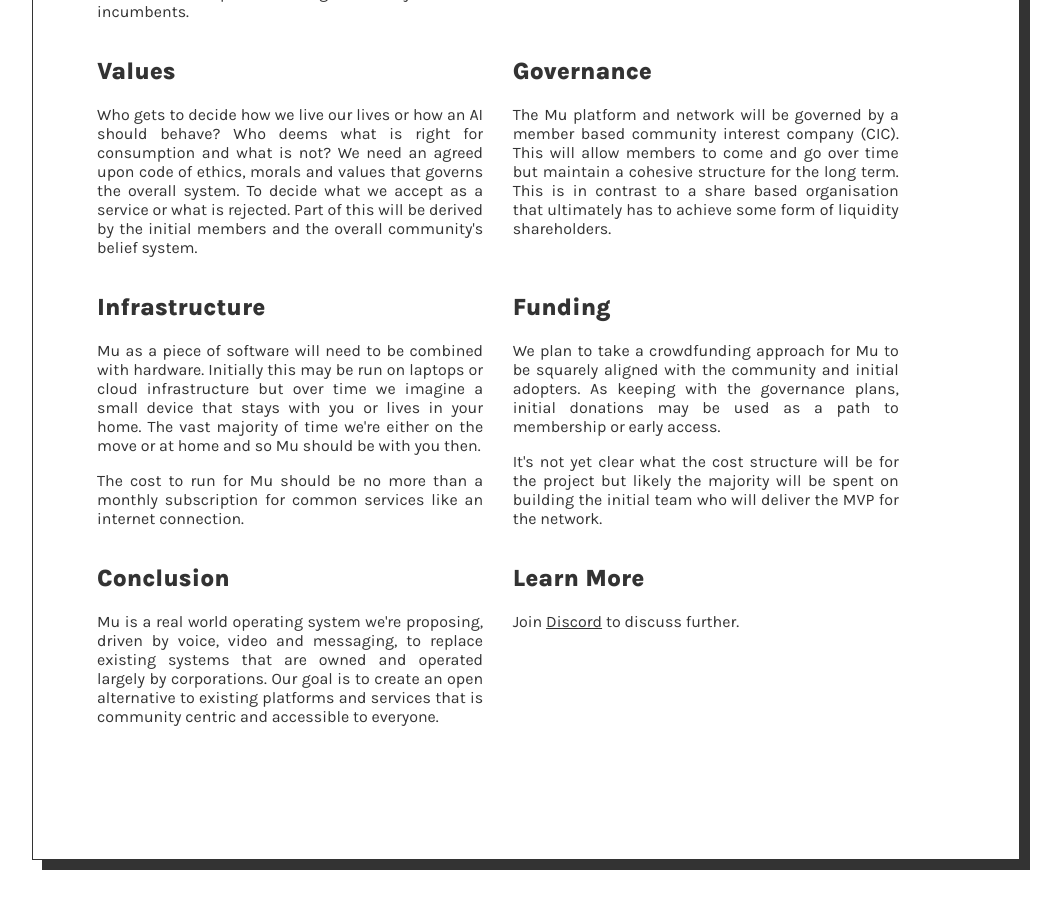
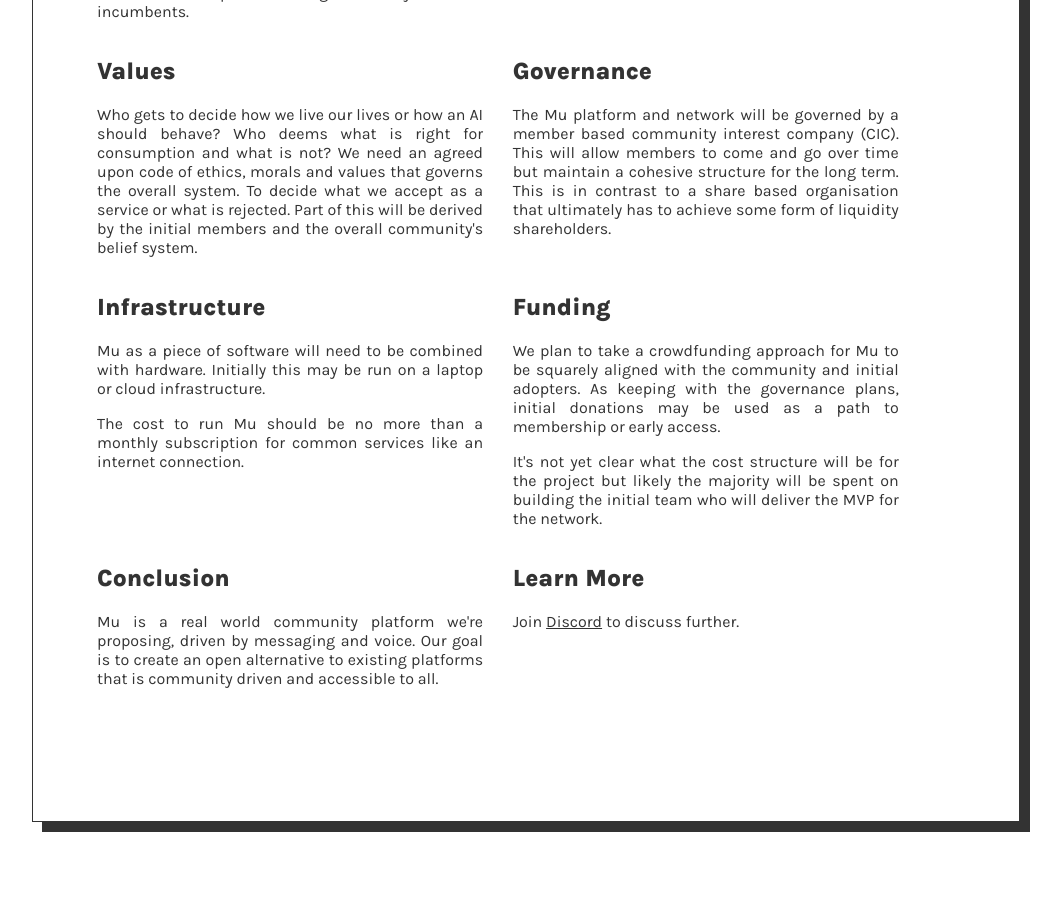
Before and after one commit to muxyz/website, a Jekyll site: the page built from manifesto.md, in a window 1280 px wide and 900 px high, scrolled down 1414 px. Shown: the whole window, without its empty margins (114-1175 px from the left). Built offline with Jekyll 4.4.1, drawn with Linux system fonts in a browser that asks for light colours; after the commit the page ends 2276 px from its top, so only the background shows below that.

Commit message:
Update manifesto.md

```diff
--- a/manifesto.md
+++ b/manifesto.md
@@ -125,12 +125,10 @@ achieve some form of liquidity shareholders.
 <h2>Infrastructure</h2>
 <p>
 Mu as a piece of software will need to be combined with hardware. Initially this may be
-run on laptops or cloud infrastructure but over time we imagine a small device
-that stays with you or lives in your home. The vast majority of time we're either on
-the move or at home and so Mu should be with you then.
+run on a laptop or cloud infrastructure.
 </p>
 <p>The cost to run
-for Mu should be no more than a monthly subscription for common services like an internet
+Mu should be no more than a monthly subscription for common services like an internet
 connection.
 </p>
 </div>
@@ -149,10 +147,9 @@ majority will be spent on building the initial team who will deliver the MVP for
 
 <div id="blurb">
 <h2>Conclusion</h2>
-Mu is a real world operating system we're proposing, driven by voice, video and messaging, to replace
-existing systems that are owned and operated largely by corporations. Our goal is to create an
-open alternative to existing platforms and services that is community centric and accessible to
-everyone.
+Mu is a real world community platform we're proposing, driven by messaging and  voice. Our goal is to create an
+open alternative to existing platforms that is community driven and accessible to
+all.
 </div>
 
 <div id="blurb">
```
